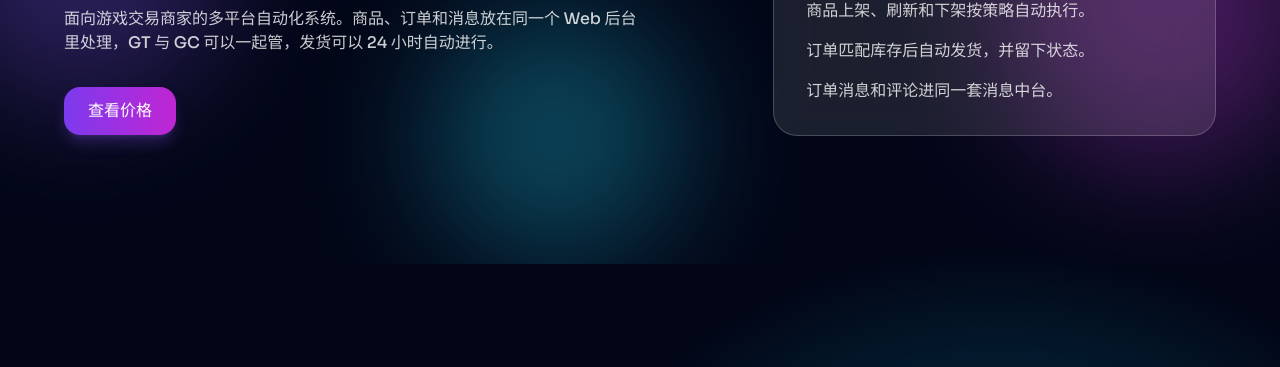
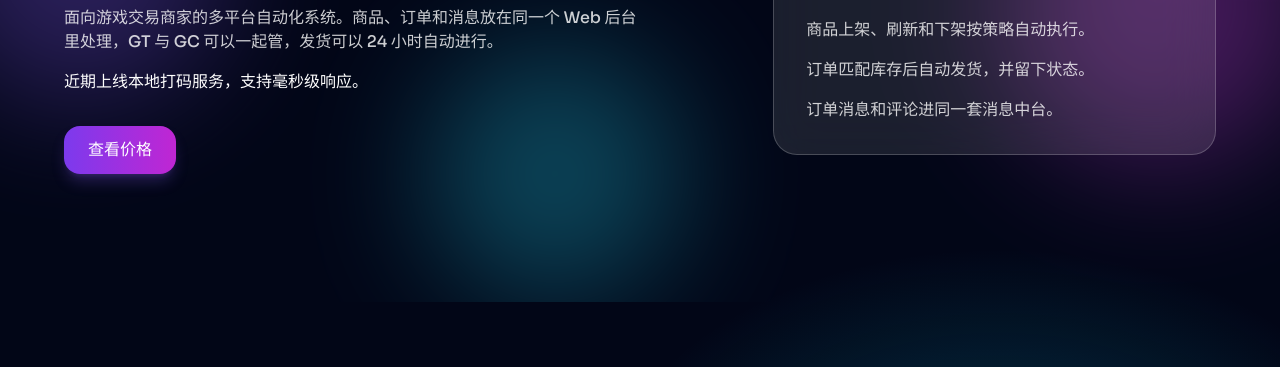
Before and after one commit to aduuuu213/GameTrade-Bot, a website: page index.html in a window 1280 px wide. Shown: the part 275-642 px from the top of the page. Drawn offline with nearby package versions, Linux system fonts and the light colour scheme; no server answers.

Commit message:
Announce the local captcha service on the homepage. (#5)
Add one sentence to the first-screen product intro so the recent local captcha service is visible without changing pricing or the feature grid.

Co-authored-by: Cursor Agent <cursoragent@cursor.com>
Co-authored-by: aduuuu213 <aduuuu213@users.noreply.github.com>

```diff
--- a/index.html
+++ b/index.html
@@ -125,6 +125,9 @@
                     </h1>
                     <p class="mt-6 max-w-xl font-normal text-sm leading-relaxed text-white/80 md:text-base">
                         面向游戏交易商家的多平台自动化系统。商品、订单和消息放在同一个 Web 后台里处理，GT 与 GC 可以一起管，发货可以 24 小时自动进行。
+                    </p>
+                    <p class="mt-4 max-w-xl font-medium text-sm leading-relaxed text-white md:text-base">
+                        近期上线本地打码服务，支持毫秒级响应。
                     </p>
                     <div class="mt-8 flex flex-col gap-4 sm:flex-row">
                         <a href="#pricing" class="px-6 py-3 rounded-2xl font-medium transition-all duration-300 ease-out bg-gradient-to-r from-violet-600 via-fuchsia-600 to-violet-600 bg-[length:200%_auto] bg-left hover:bg-right text-white shadow-lg shadow-violet-500/25 hover:shadow-2xl hover:shadow-fuchsia-500/40 hover:scale-[1.02] active:scale-95 motion-reduce:transition-none motion-reduce:hover:scale-100 motion-reduce:active:scale-100">查看价格</a>
```
